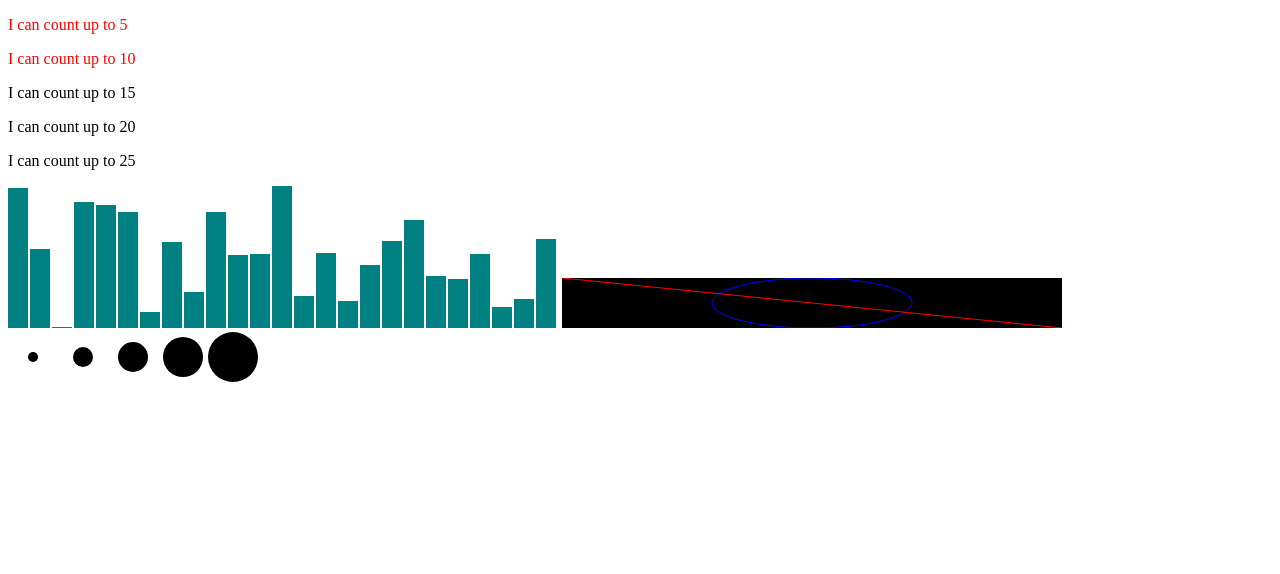
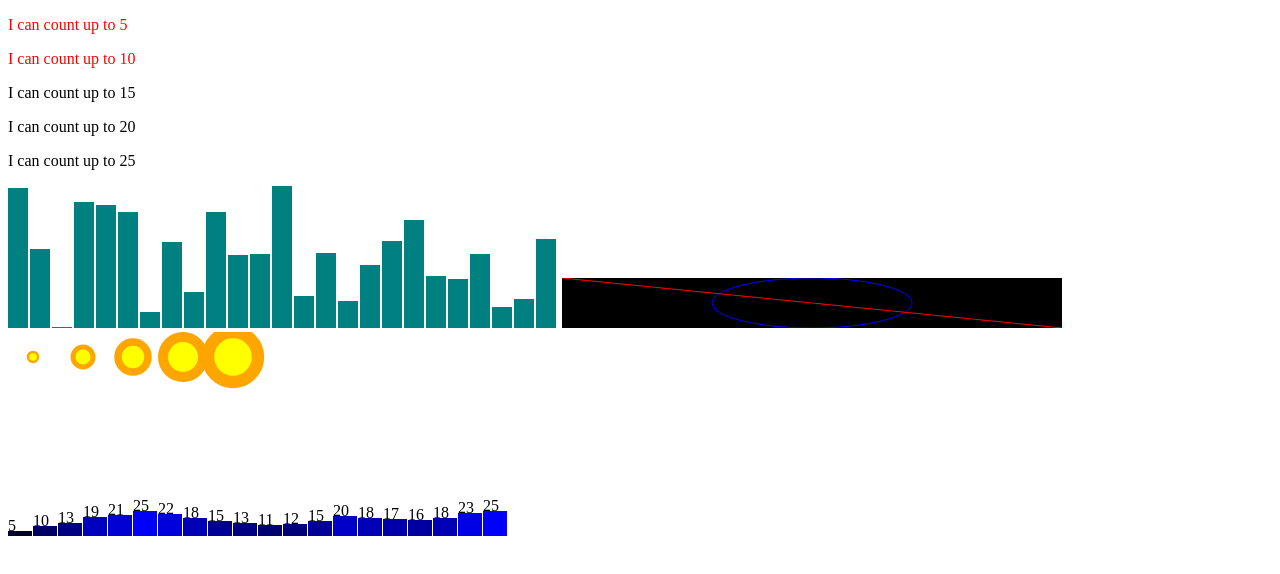
Before and after one commit to cflatts/d3-tutorial, a plain HTML site: page index.html in a window 1280 px wide. Drawn offline with nearby package versions, Linux system fonts and the light colour scheme.

Commit message:
added labels to bar chart

```diff
--- a/index.html
+++ b/index.html
@@ -77,8 +77,54 @@
                 .attr('r', function(data) {
                     return data
                 })
+                .attr('fill', 'yellow')
+                .attr('stroke', 'orange')
+                .attr('stroke-width', function(data) {
+                    return data/2
+                })
 
+            </script>
 
+            <script type = 'text/javascript' class = 'barChart'>
+
+                var dataset = [5, 10, 13, 19, 21, 25, 22, 18, 15, 13,
+                11, 12, 15, 20, 18, 17, 16, 18, 23, 25]
+
+                var w = 500
+                var h = 50
+                var svg = d3.select('body').append('svg').attr('height', h).attr('width', w)
+
+                svg.selectAll('rect')
+                    .data(dataset)
+                    .enter()
+                    .append('rect')
+                    .attr('x', function(data, i) {
+                        return i * (w / dataset.length)
+                    })
+                    .attr('y', function(data) {
+                        return h - data
+                    })
+                    .attr('height', function(data) {
+                        return data
+                    })
+                    .attr('width', w / dataset.length - 1)
+                    .attr('fill', function(data) {
+                        return 'rgb(0, 0 , '+ (data*10) + ')'
+                    })
+
+                svg.selectAll('text')
+                    .data(dataset)
+                    .enter()
+                    .append('text')
+                    .text(function(data) {
+                        return data
+                    })
+                    .attr('x', function(data, i) {
+                        return i * (w/dataset.length)
+                    })
+                    .attr('y', function(data, i) {
+                        return h - (data)
+                    })
             </script>
     </body>
 </html>
--- a/styles/styles.css
+++ b/styles/styles.css
@@ -5,7 +5,3 @@
     display: inline-block;
     margin-right: 2px;
 }
-
-rect {
-    background-color: red;
-}
```
